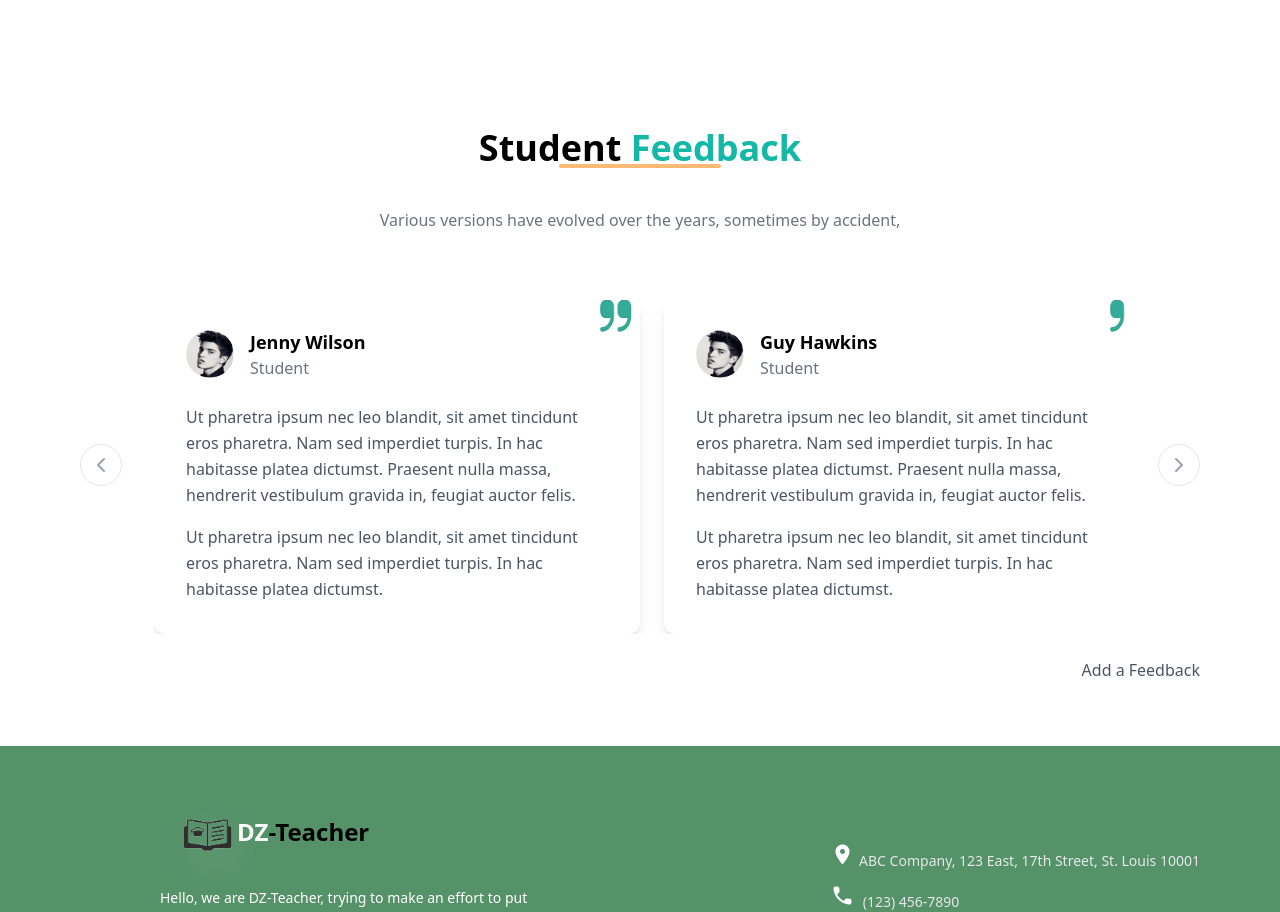
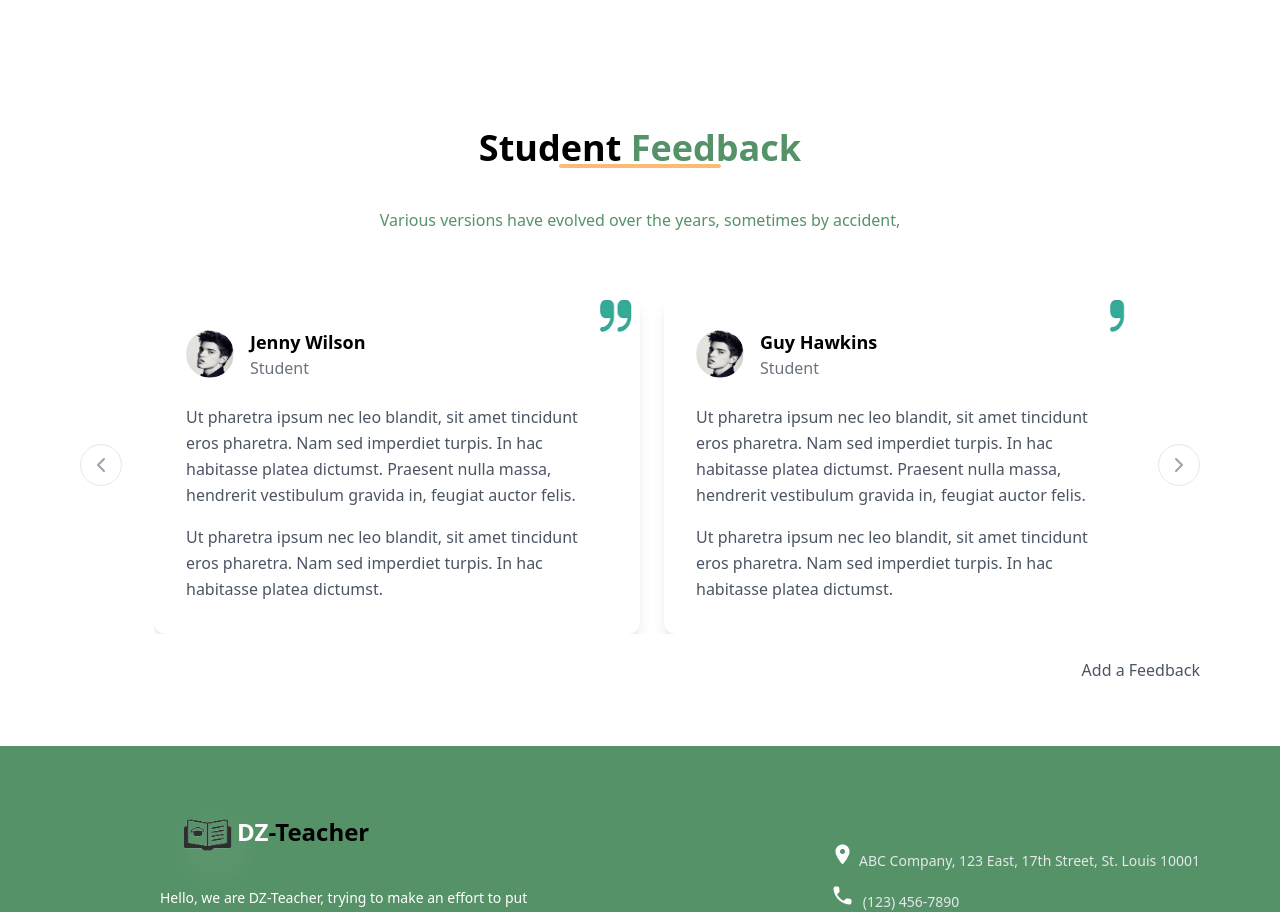
Before and after one commit to Aya-teyar/frontend, a React (Vite) app: page / in a window 1280 px wide. Shown: the part 2620-3532 px from the top of the page. Built offline with nearby package versions, Linux system fonts and the light colour scheme; a web font is replaced by a local one.

Commit message:
last push

```diff
--- a/src/components/feedbacks/Feedback.jsx
+++ b/src/components/feedbacks/Feedback.jsx
@@ -74,12 +74,12 @@ const Feedback = () => {
     <div className="max-w-6xl mx-auto px-4 py-28">
       <div className="text-center mb-16">
         <h2 className="text-4xl font-bold mb-4 relative inline-block">
-          Student <span className="text-teal-500">Feedback</span>
+          Student <span className="text-customGreen">Feedback</span>
           <div className="absolute bottom-0 left-0 right-0 h-2">
             <div className="absolute bottom-0 left-1/4 right-1/4 h-1 bg-orange-300 rounded-full"></div>
           </div>
         </h2>
-        <p className="text-gray-500 mt-6">
+        <p className="text-customGreen mt-6">
           Various versions have evolved over the years, sometimes by accident,
         </p>
       </div>
```
